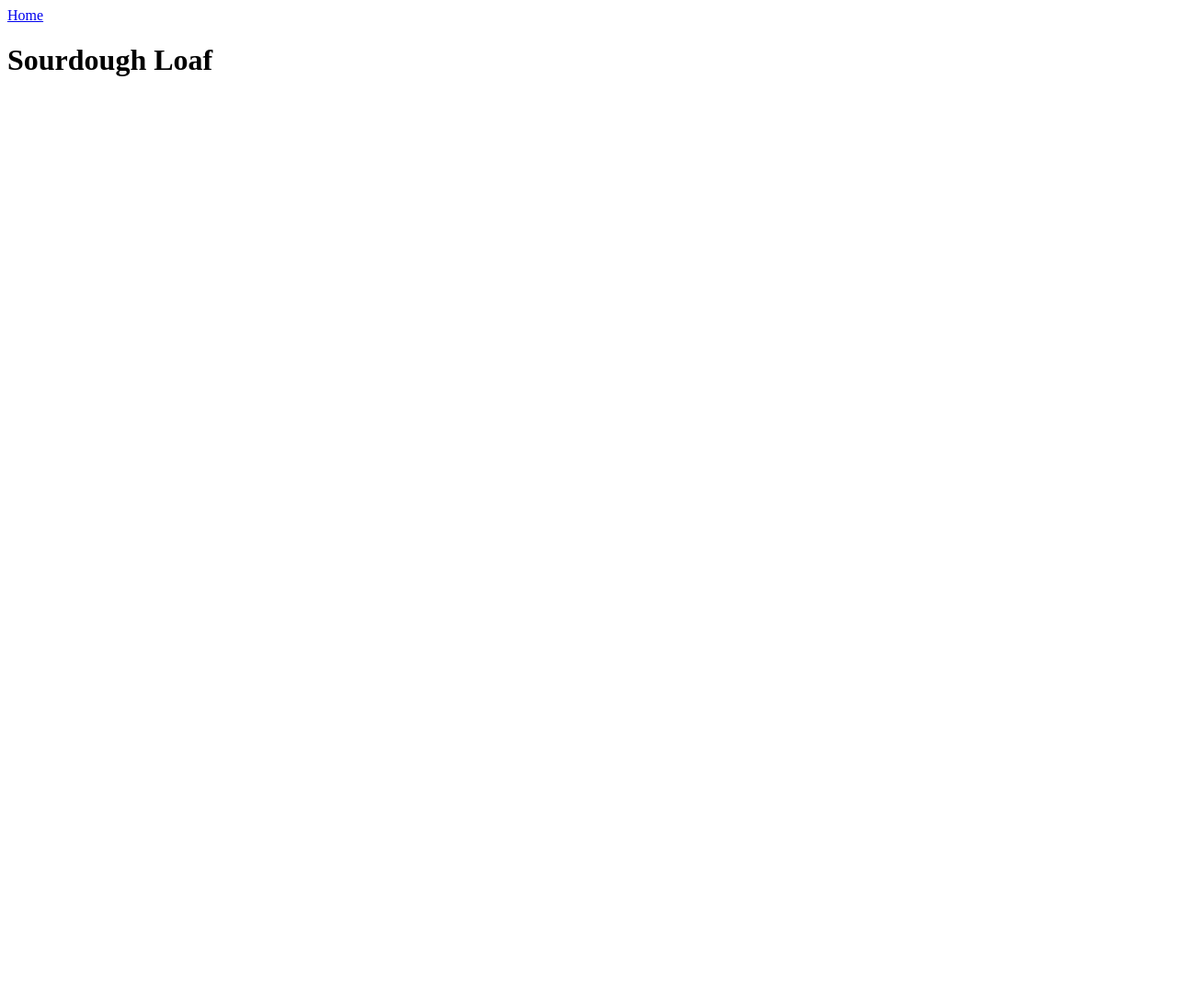
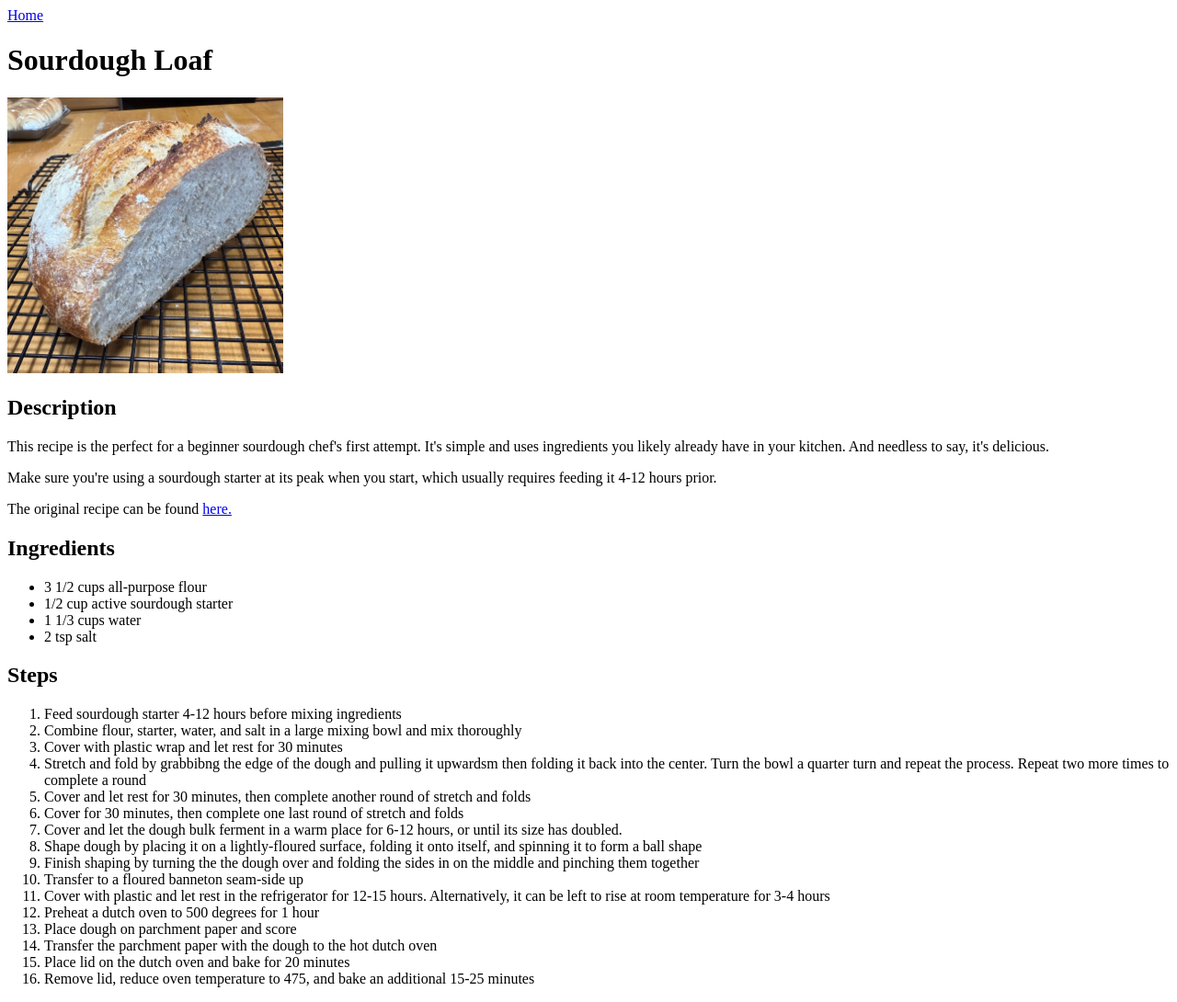
Before and after one commit to AndersonChris1/odin-recipes, a plain HTML site: page recipes/sourdough-loaf.html in a window 1280 px wide. Shown: the whole page at 92% size. Before the commit the page ends 800 px from the top, so only its background shows below. Drawn offline with Linux system fonts and the light colour scheme.

Commit message:
Add content to sourdough-loaf page

```diff
--- a/recipes/sourdough-loaf.html
+++ b/recipes/sourdough-loaf.html
@@ -2,11 +2,44 @@
 <html lang="en">
 <head>
     <meta charset="UTF-8">
-    <title>Recipes</title>
+    <title>Sourdough Loaf</title>
 </head>
 <body>
     <a href="../index.html">Home</a>
     <h1>Sourdough Loaf</h1>
+    <img src="../img/sourdough-loaf.jpeg" alt="A cut-open loaf of sourdough bread" width="300">
+    <h2>Description</h2>
+    <p>This recipe is the perfect for a beginner sourdough chef's first attempt. It's simple and uses ingredients you likely already have in your kitchen. And needless to say, it's delicious.</p>
+    <p>Make sure you're using a sourdough starter at its peak when you start, which usually requires feeding it 4-12 hours prior.</p>
+    <p>The original recipe can be found <a href="https://www.farmhouseonboone.com/beginners-sourdough-bread-recipe/" target="_blank" rel="noopener noreferrer">here.</a></p>
+
+    <h2>Ingredients</h2>
+    <ul>
+        <li>3 1/2 cups all-purpose flour</li>
+        <li>1/2 cup active sourdough starter</li>
+        <li>1 1/3 cups water</li>
+        <li>2 tsp salt</li>
+    </ul>
+
+    <h2>Steps</h2>
+    <ol>
+        <li>Feed sourdough starter 4-12 hours before mixing ingredients</li>
+        <li>Combine flour, starter, water, and salt in a large mixing bowl and mix thoroughly</li>
+        <li>Cover with plastic wrap and let rest for 30 minutes</li>
+        <li>Stretch and fold by grabbibng the edge of the dough and pulling it upwardsm then folding it back into the center. Turn the bowl a quarter turn and repeat the process. Repeat two more times to complete a round</li>
+        <li>Cover and let rest for 30 minutes, then complete another round of stretch and folds</li>
+        <li>Cover for 30 minutes, then complete one last round of stretch and folds</li>
+        <li>Cover and let the dough bulk ferment in a warm place for 6-12 hours, or until its size has doubled.</li>
+        <li>Shape dough by placing it on a lightly-floured surface, folding it onto itself, and spinning it to form a ball shape</li>
+        <li>Finish shaping by turning the the dough over and folding the sides in on the middle and pinching them together</li>
+        <li>Transfer to a floured banneton seam-side up</li>
+        <li>Cover with plastic and let rest in the refrigerator for 12-15 hours. Alternatively, it can be left to rise at room temperature for 3-4 hours</li>
+        <li>Preheat a dutch oven to 500 degrees for 1 hour</li>
+        <li>Place dough on parchment paper and score</li>
+        <li>Transfer the parchment paper with the dough to the hot dutch oven</li>
+        <li>Place lid on the dutch oven and bake for 20 minutes</li>
+        <li>Remove lid, reduce oven temperature to 475, and bake an additional 15-25 minutes</li>
+    </ol>
 
 </body>
 </html>
```
Also changed, not shown: img/sourdough-loaf.jpeg (added).
